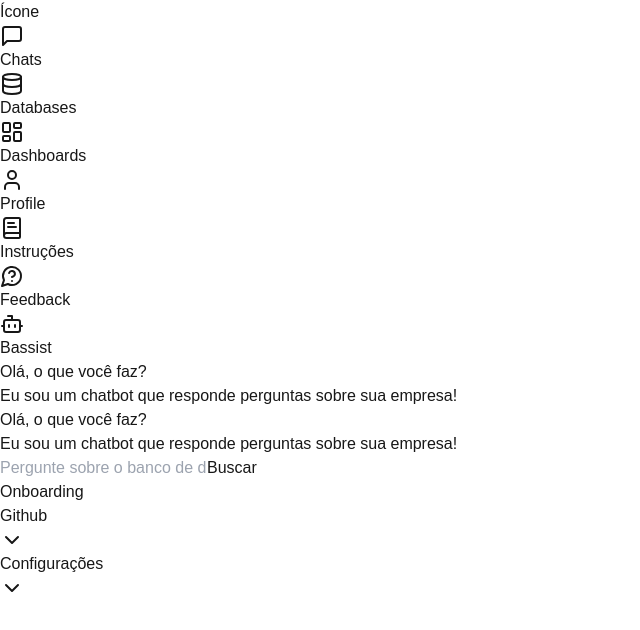
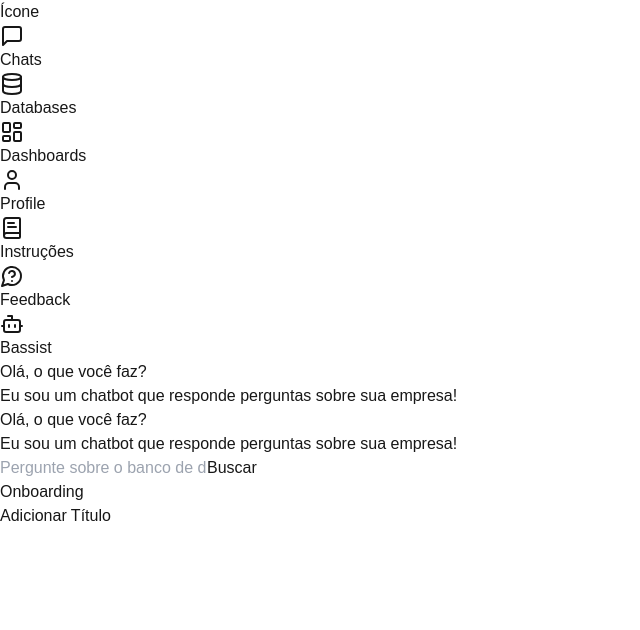
Before and after one commit to chicofgdl/maia, a Next.js app: page / in a window 1280 px wide. Shown: the top 630 px of the page, without its empty margins (0-640 px from the left). Built offline with nearby package versions, Linux system fonts and the light colour scheme.

Commit message:
Checklist adiciona e remove títulos e itens - Pode adicionar títulos e itens da checklist - Bug que não é possível editar o nome

```diff
--- a/src/components/Checklist/index.tsx
+++ b/src/components/Checklist/index.tsx
@@ -2,28 +2,24 @@ import React, { useState } from "react";
 import { Plus, Trash, ChevronDown } from "lucide-react";
 
 const Checklist = () => {
-  const [categories, setCategories] = useState([
-    {
-      id: 1,
-      title: "Github",
-      expanded: false,
-      items: [
-        { id: 101, text: "Criar repositório", completed: false },
-        { id: 102, text: "Adicionar README", completed: false },
-      ],
-    },
-    {
-      id: 2,
-      title: "Configurações",
-      expanded: false,
-      items: [
-        { id: 201, text: "Configurar SSH", completed: false },
-        { id: 202, text: "Definir variáveis de ambiente", completed: false },
-      ],
-    },
-  ]);
 
-  const toggleCategory = (id: number) => {
+  type Item = {
+    id: number;
+    text: string;
+    completed: boolean;
+  };
+
+  type Category = {
+    id: number;
+    title: string;
+    expanded: boolean;
+    items: Item[];
+  };
+
+  const [categories, setCategories] = useState<Category[]>([]);
+
+
+  const toggleCategory = (id) => {
     setCategories((prevCategories) =>
       prevCategories.map((category) =>
         category.id === id ? { ...category, expanded: !category.expanded } : category
@@ -31,7 +27,7 @@ const Checklist = () => {
     );
   };
 
-  const toggleCompletion = (categoryId: number, itemId: number) => {
+  const toggleCompletion = (categoryId, itemId) => {
     setCategories((prevCategories) =>
       prevCategories.map((category) =>
         category.id === categoryId
@@ -46,7 +42,7 @@ const Checklist = () => {
     );
   };
 
-  const addItem = (categoryId: number) => {
+  const addItem = (categoryId) => {
     setCategories((prevCategories) =>
       prevCategories.map((category) =>
         category.id === categoryId
@@ -62,7 +58,7 @@ const Checklist = () => {
     );
   };
 
-  const removeItem = (categoryId: number, itemId: number) => {
+  const removeItem = (categoryId, itemId) => {
     setCategories((prevCategories) =>
       prevCategories.map((category) =>
         category.id === categoryId
@@ -75,10 +71,31 @@ const Checklist = () => {
     );
   };
 
+  const addCategory = () => {
+    setCategories((prevCategories) => [
+      ...prevCategories,
+      { id: Date.now(), title: "Novo Título", expanded: true, items: [] },
+    ]);
+  };
+
+  const removeCategory = (categoryId) => {
+    setCategories((prevCategories) => prevCategories.filter(category => category.id !== categoryId));
+  };
+
   return (
     <div className="h-full bg-gray-200 p-4 overflow-y-auto" style={{ scrollbarWidth: "none" }}>
       <h2 className="text-xl font-semibold mb-4 flex justify-center">Onboarding</h2>
       <ul className="space-y-2">
+        {categories.length === 0 && (
+          <div className="flex justify-center">
+            <button
+              onClick={addCategory}
+              className="p-2 bg-blue-500 text-white rounded-lg hover:bg-blue-600"
+            >
+              Adicionar Título
+            </button>
+          </div>
+        )}
         {categories.map((category) => (
           <li key={category.id} className="bg-white rounded-lg shadow-md">
             <div
@@ -92,6 +109,16 @@ const Checklist = () => {
             </div>
             {category.expanded && (
               <ul className="space-y-2 p-2">
+                {category.items.length === 0 && (
+                  <div className="flex justify-center">
+                    <button
+                      onClick={() => addItem(category.id)}
+                      className="p-2 bg-green-500 text-white rounded-lg hover:bg-green-600"
+                    >
+                      Adicionar Item
+                    </button>
+                  </div>
+                )}
                 {category.items.map((item) => (
                   <li
                     key={item.id}
@@ -124,6 +151,20 @@ const Checklist = () => {
                     </div>
                   </li>
                 ))}
+                <div className="flex justify-between mt-2">
+                  <button
+                    onClick={() => addCategory()}
+                    className="flex-1 p-2 bg-blue-500 text-white rounded-l-lg hover:bg-blue-600"
+                  >
+                    Adicionar Título
+                  </button>
+                  <button
+                    onClick={() => removeCategory(category.id)}
+                    className="flex-1 p-2 bg-red-500 text-white rounded-r-lg hover:bg-red-600"
+                  >
+                    Remover Título
+                  </button>
+                </div>
               </ul>
             )}
           </li>
```
